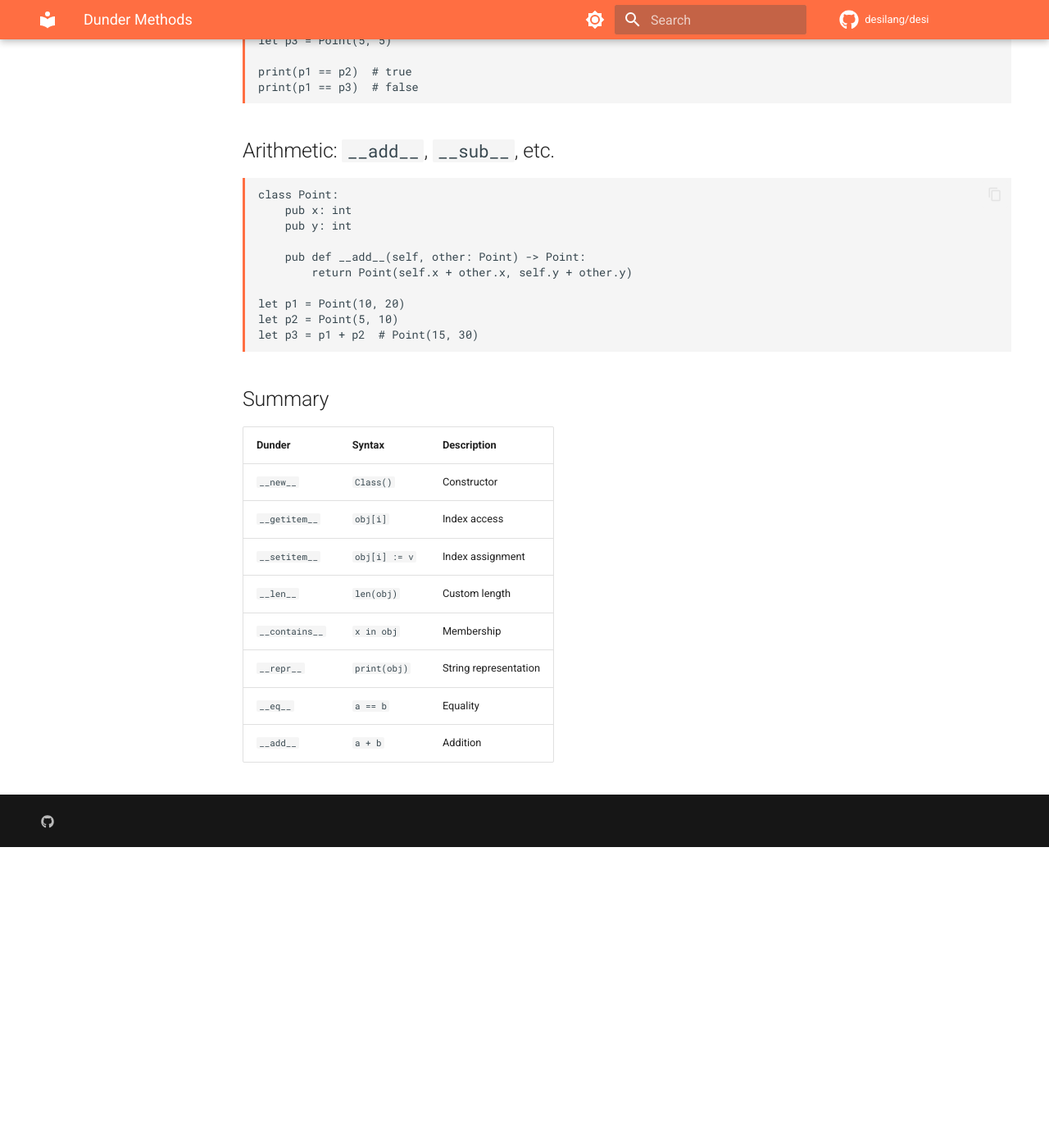
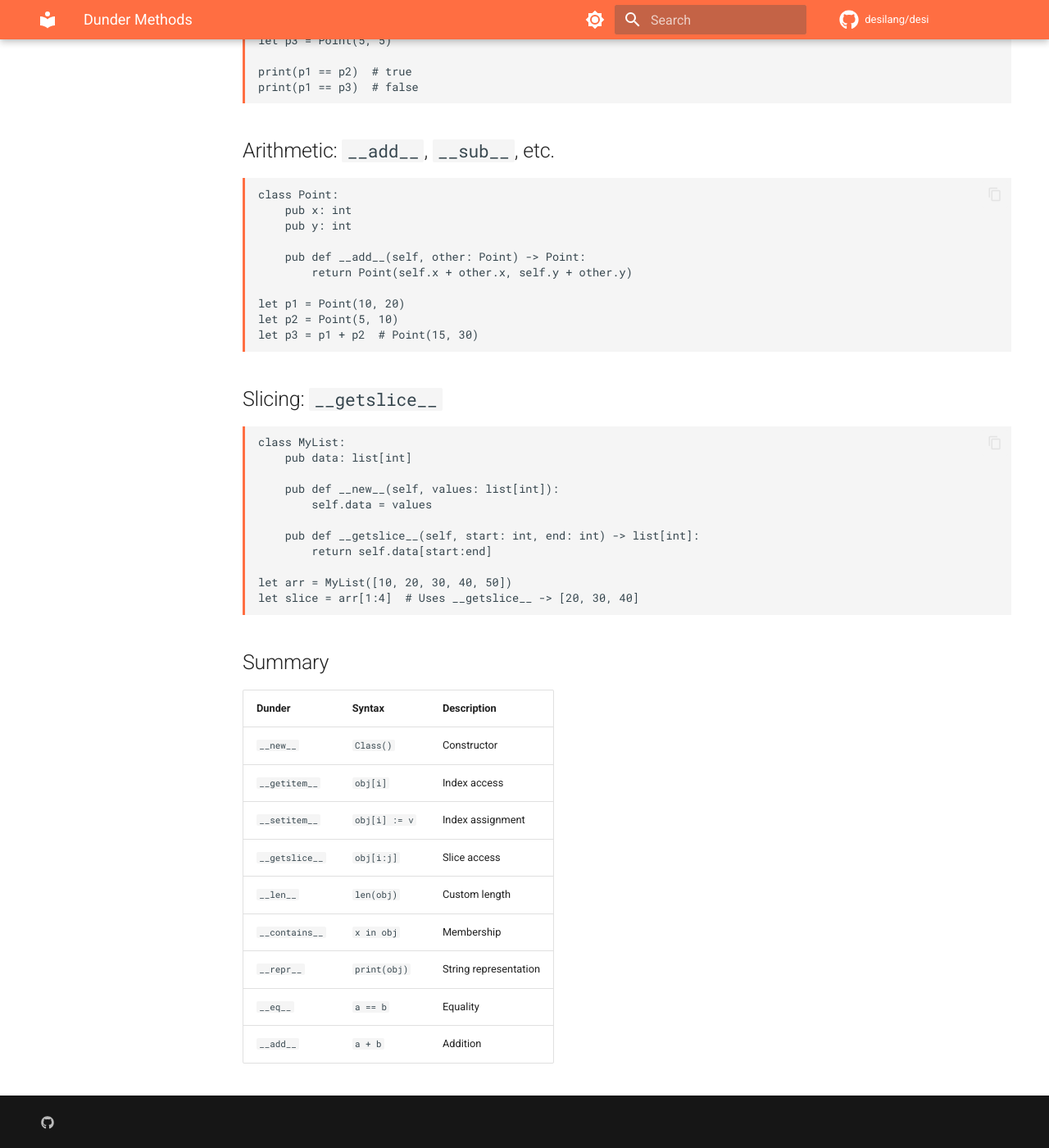
Before and after one commit to desilang/desi, an MkDocs documentation site: the page built from book/docs/language/dunder-methods.md, in a window 1280 px wide and 1400 px high, scrolled down 2311 px. Shown: the whole window at 82% size. Built offline with MkDocs 1.6.1 and Material for MkDocs 9.7.7, drawn with Linux system fonts in a browser that asks for light colours; comment, search, counter and statistics services are not loaded; the version menu is left out; before the commit the page ends 3344 px from its top, so only the background shows below that.

Commit message:
docs: add __getslice__ to dunder methods documentation
book/docs/language/dunder-methods.md:
- Add __getslice__ section with example
- Update summary table with __getslice__

````diff
--- a/book/docs/language/dunder-methods.md
+++ b/book/docs/language/dunder-methods.md
@@ -124,6 +124,22 @@ let p2 = Point(5, 10)
 let p3 = p1 + p2  # Point(15, 30)
 ```
 
+## Slicing: `__getslice__`
+
+```desi
+class MyList:
+    pub data: list[int]
+
+    pub def __new__(self, values: list[int]):
+        self.data = values
+
+    pub def __getslice__(self, start: int, end: int) -> list[int]:
+        return self.data[start:end]
+
+let arr = MyList([10, 20, 30, 40, 50])
+let slice = arr[1:4]  # Uses __getslice__ -> [20, 30, 40]
+```
+
 ## Summary
 
 | Dunder | Syntax | Description |
@@ -131,6 +147,7 @@ let p3 = p1 + p2  # Point(15, 30)
 | `__new__` | `Class()` | Constructor |
 | `__getitem__` | `obj[i]` | Index access |
 | `__setitem__` | `obj[i] := v` | Index assignment |
+| `__getslice__` | `obj[i:j]` | Slice access |
 | `__len__` | `len(obj)` | Custom length |
 | `__contains__` | `x in obj` | Membership |
 | `__repr__` | `print(obj)` | String representation |
````
